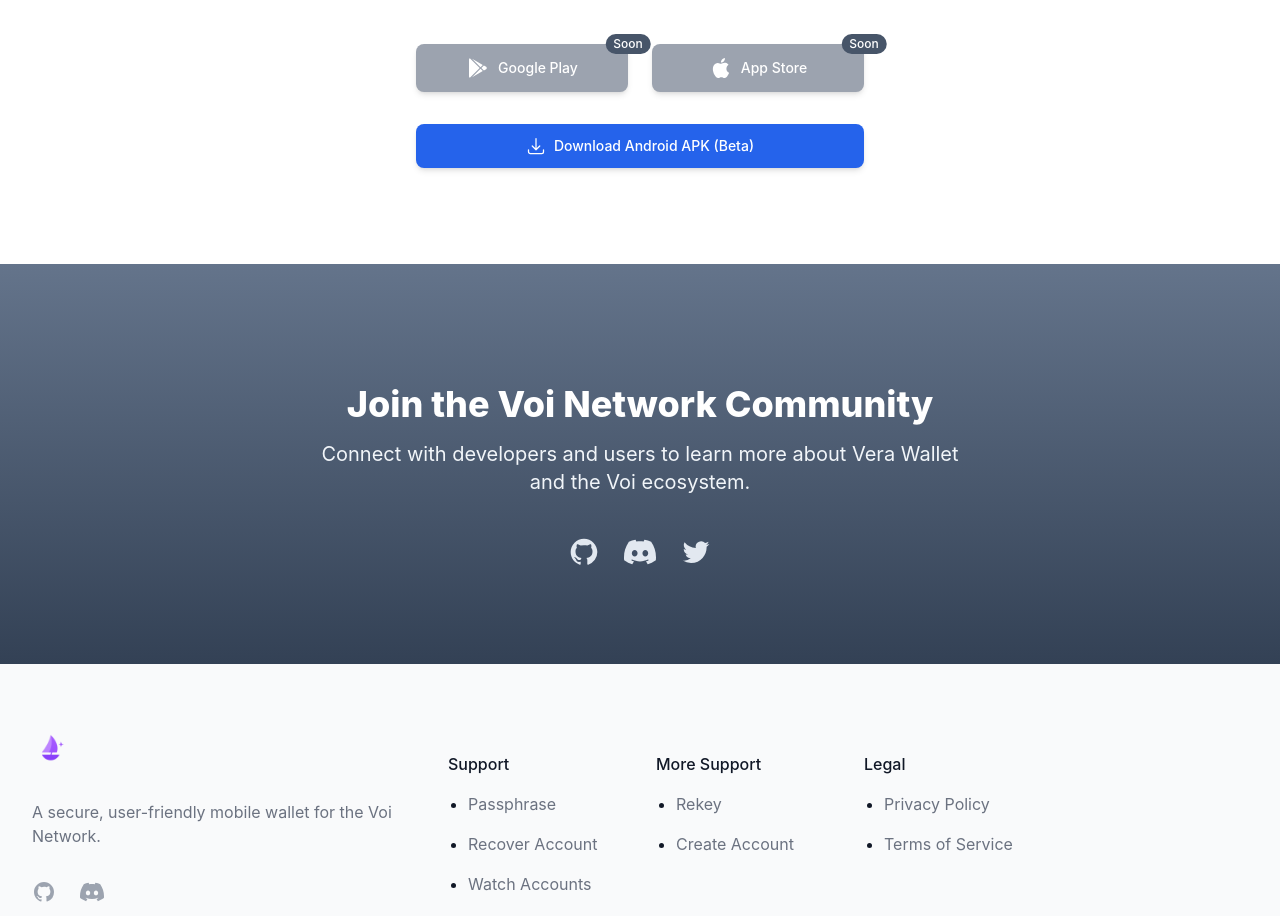
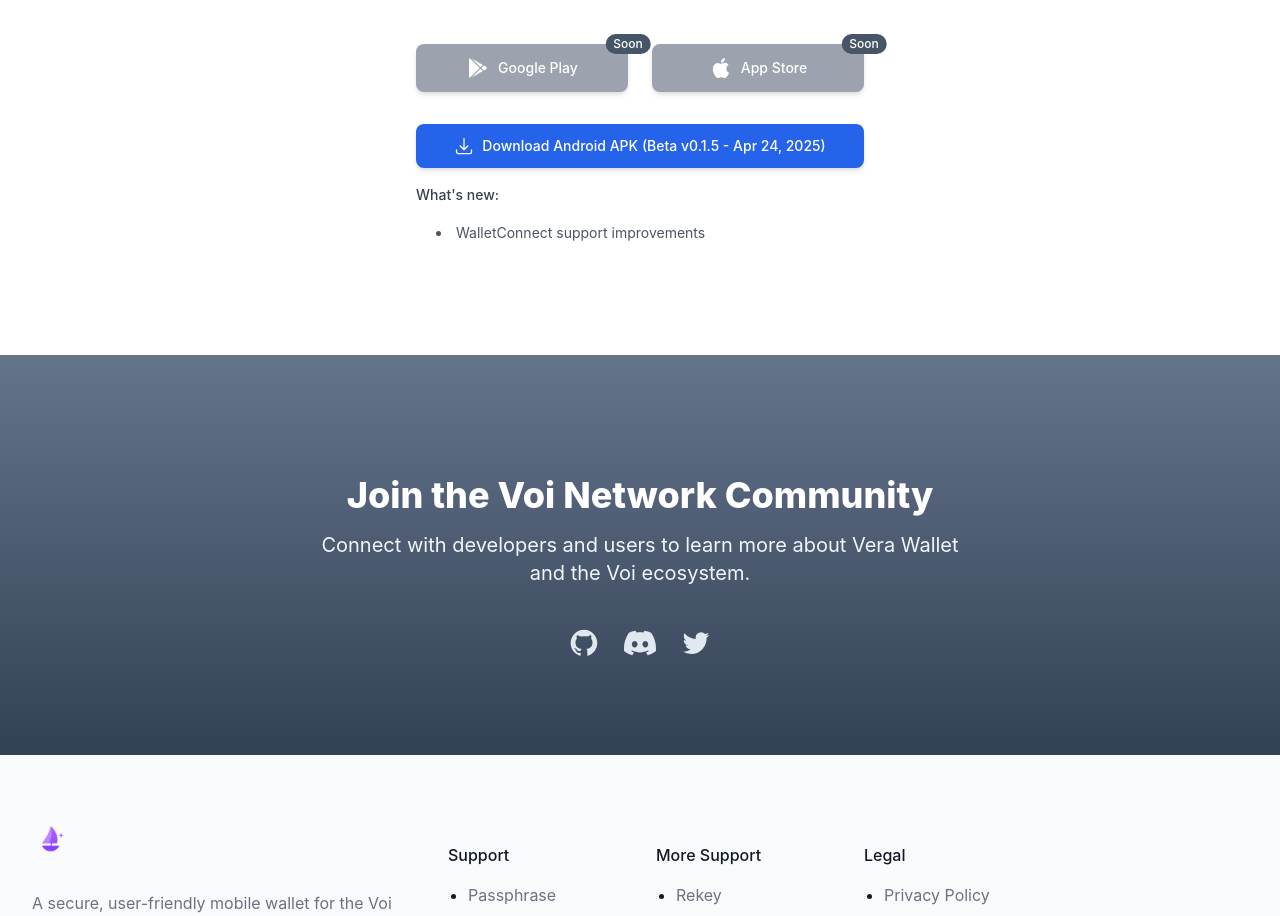
Before and after one commit to xarmian/vera-web, a SvelteKit app: page / in a window 1280 px wide. Shown: the part 1580-2496 px from the top of the page. Built offline with nearby package versions, Linux system fonts and the light colour scheme.

Commit message:
add release notes, update release to 0.1.5 beta

```diff
--- /dev/null
+++ b/src/lib/releases.ts
@@ -0,0 +1,38 @@
+export interface ReleaseInfo {
+  version: string;
+  date: string; // Using string for simplicity, could use Date object
+  notes?: string[]; // Optional release notes
+  url: string;
+  isBeta: boolean;
+}
+
+export const releases: ReleaseInfo[] = [
+  {
+    version: "0.1.5",
+    date: "2025-04-24", // Using ISO 8601 format
+    url: "https://api.voirewards.com/vera-wallet-beta-0.1.5.apk",
+    isBeta: true,
+    notes: [
+        "WalletConnect support improvements", // Add actual notes later
+    ],
+  },
+  {
+    version: "0.1.4",
+    date: "2025-04-23", // Using ISO 8601 format
+    url: "https://api.voirewards.com/vera-wallet-beta-0.1.4.apk",
+    isBeta: true,
+    notes: [
+        "Initial beta release.", // Add actual notes later
+    ],
+  },
+];
+
+// Helper to get the latest release (assuming the array is sorted newest first)
+export const latestRelease = releases[0];
+
+// Helper to format date nicely (optional)
+export const formatDate = (dateString: string): string => {
+    const date = new Date(dateString);
+    // Add timeZone: 'UTC' to ensure the date isn't shifted by local timezone
+    return date.toLocaleDateString('en-US', { year: 'numeric', month: 'short', day: 'numeric', timeZone: 'UTC' });
+}
--- a/src/routes/+page.svelte
+++ b/src/routes/+page.svelte
@@ -1,5 +1,6 @@
 <script>
     // We can define any reactive state or imports here
+    import { latestRelease, formatDate } from '$lib/releases';
   </script>
 
   <svelte:head>
@@ -135,12 +136,22 @@
 
         <!-- Direct APK Download -->
         <div class="mt-8 w-full max-w-md">
-          <a href="https://api.voirewards.com/vera-wallet-beta-0.1.4.apk" class="btn btn-primary dark:text-white w-full flex items-center justify-center py-3 px-4 rounded-lg shadow-md">
+          <a href="{latestRelease.url}" class="btn btn-primary dark:text-white w-full flex items-center justify-center py-3 px-4 rounded-lg shadow-md">
             <svg xmlns="http://www.w3.org/2000/svg" fill="none" viewBox="0 0 24 24" stroke-width="1.5" stroke="currentColor" class="w-5 h-5 mr-2">
               <path stroke-linecap="round" stroke-linejoin="round" d="M3 16.5v2.25A2.25 2.25 0 005.25 21h13.5A2.25 2.25 0 0021 18.75V16.5M16.5 12L12 16.5m0 0L7.5 12m4.5 4.5V3" />
             </svg>
-            Download Android APK (Beta)
+            Download Android APK ({latestRelease.isBeta ? 'Beta ' : ''}v{latestRelease.version} - {formatDate(latestRelease.date)})
           </a>
+          {#if latestRelease.notes && latestRelease.notes.length > 0}
+            <div class="mt-4 text-sm text-gray-600 dark:text-gray-400 text-left">
+              <p class="font-medium text-gray-700 dark:text-gray-300 mb-1">What's new:</p>
+              <ul class="list-disc list-inside space-y-1">
+                {#each latestRelease.notes.slice(0, 3) as note}
+                  <li>{note}</li>
+                {/each}
+              </ul>
+            </div>
+          {/if}
         </div>
       </div>
     </div>
```
